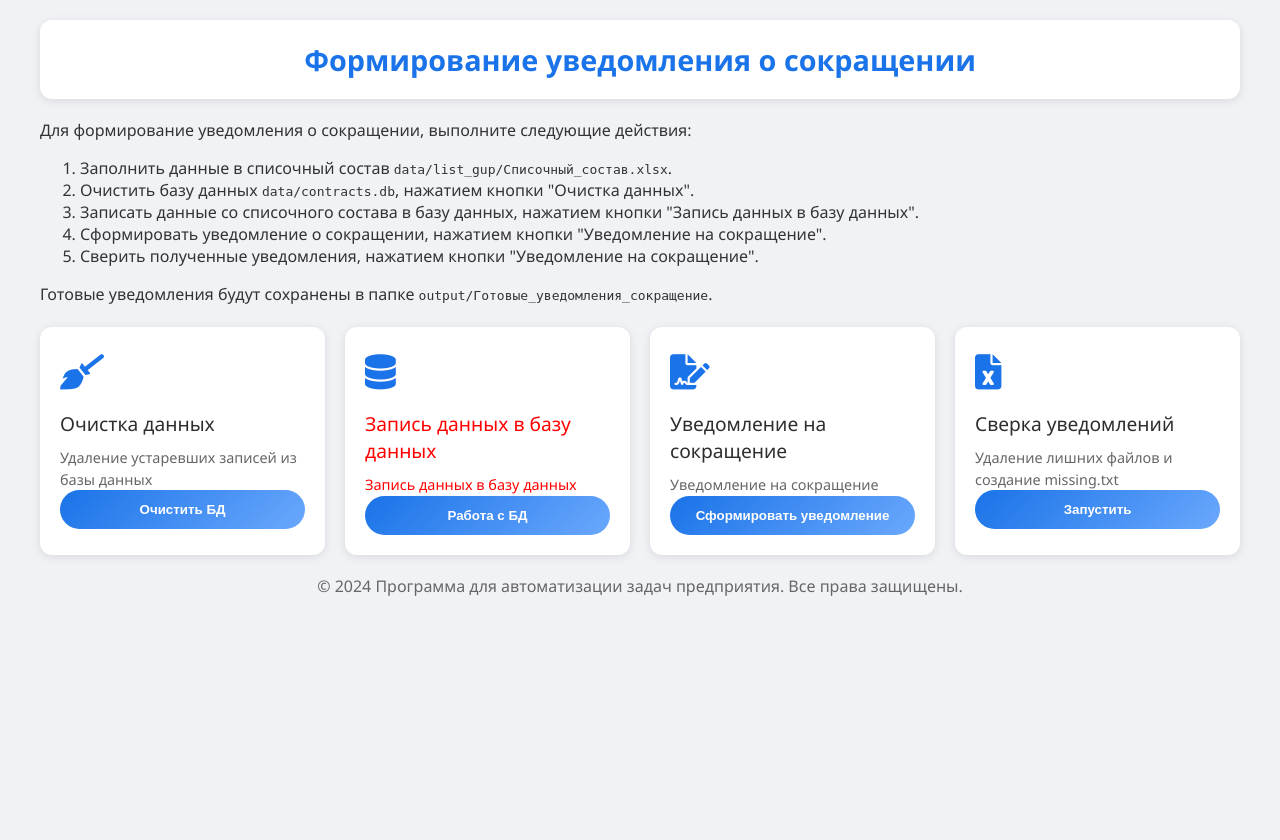
After one commit to PyRusAdmin/filling-out-employment-contracts-by.-PyRusAdmin, a FastAPI app: template templates/notification_compression.html in a window 1280 px wide. The commit adds this page. Run offline with FastAPI, Linux system fonts and the light colour scheme; the template is opened without the code that fills it, so the values that code supplies are empty.

Commit message:
Формирование уведомления о сокращении вынесено в отдельную страницу для удобства пользователя.

```diff
--- a/app.py
+++ b/app.py
@@ -120,6 +120,12 @@ async def formation_employment_contracts(request: Request):
     return templates.TemplateResponse("formation_employment_contracts.html", {"request": request})
 
 
+
+@app.get('/notification_compression', response_class=HTMLResponse)
+async def notification_compression(request: Request):
+    """Формирование уведомления о сокращении"""
+    return templates.TemplateResponse("notification_compression.html", {"request": request})
+
 @app.post("/action", response_class=HTMLResponse)
 async def action(request: Request, user_input: str = Form(...)):
     """Выполнение действий"""
@@ -160,6 +166,8 @@ async def action(request: Request, user_input: str = Form(...)):
         elif user_input == 18:  # Парсинг адресов для конверта
             logger.info("Пользователь запустил (Парсинг адресов для конверта)")
             await address_parsing()
+        elif user_input == 19:  # Формирование уведомления на сокращение
+            return RedirectResponse(url="/notification_compression", status_code=303)
 
         return RedirectResponse(url="/", status_code=303)
     except Exception as e:
--- a/src/checking_availability.py
+++ b/src/checking_availability.py
@@ -20,7 +20,7 @@ async def get_missing_ids():
         logger.error(f"Ошибка парсинга JSON: {e}")
         return
 
-    folder = "data/outgoing/Готовые_уведомления_сокращение"
+    folder = "output/Готовые_уведомления_сокращение"
     file_ids = {}
 
     # Собираем ID файлов и их имена
--- /dev/null
+++ b/templates/notification_compression.html
@@ -0,0 +1,68 @@
+<!DOCTYPE html>
+<html lang="en">
+<head>
+    <meta charset="UTF-8">
+    <meta name="viewport" content="width=device-width, initial-scale=1.0">
+    <title>Формирование уведомления о сокращении</title>
+    <link rel="stylesheet" href="https://cdnjs.cloudflare.com/ajax/libs/font-awesome/6.0.0/css/all.min.css">
+    <link rel="stylesheet" href="/static/styles.css"> <!-- Стиль проекта -->
+</head>
+<body>
+<div class="app-container">
+    <header>
+        <h1>Формирование уведомления о сокращении</h1>
+    </header>
+
+
+        Для формирование уведомления о сокращении, выполните следующие действия:
+    <ol>
+        <li>Заполнить данные в списочный состав <code>data/list_gup/Списочный_состав.xlsx</code>.</li>
+        <li>Очистить базу данных <code>data/contracts.db</code>, нажатием кнопки "Очистка данных".</li>
+        <li>Записать данные со списочного состава в базу данных, нажатием кнопки "Запись данных в базу данных".</li>
+        <li>Сформировать уведомление о сокращении, нажатием кнопки "Уведомление на сокращение".</li>
+        <li>Сверить полученные уведомления, нажатием кнопки "Уведомление на сокращение".</li>
+    </ol>
+        Готовые уведомления будут сохранены в папке <code>output/Готовые_уведомления_сокращение</code>.
+    <br><br>
+    <div class="grid-container">
+        <!--        Заполнение уведомлений на сокращение договоров-->
+
+        <div class="feature-card">
+            <div class="feature-icon"><i class="fas fa-broom"></i></div>
+            <div class="feature-title">Очистка данных</div>
+            <div class="feature-description">Удаление устаревших записей из базы данных</div>
+            <button class="action-button" onclick="handleAction(7)">Очистить БД</button>
+        </div>
+
+        <div class="feature-card">
+            <div class="feature-icon"><i class="fas fa-database"></i></div>
+            <div class="feature-title" style="color: red;">Запись данных в базу данных</div>
+            <div class="feature-description" style="color: red;">Запись данных в базу данных</div>
+            <button class="action-button" onclick="location.href='/import_excel_form'">Работа с БД</button>
+        </div>
+
+        <!--Уведомление о сокращении-->
+        <div class="feature-card">
+            <div class="feature-icon"><i class="fas fa-file-signature"></i></div>
+            <div class="feature-title">Уведомление на сокращение</div>
+            <div class="feature-description">Уведомление на сокращение</div>
+            <button class="action-button" onclick="handleAction(15)">Сформировать уведомление</button>
+        </div>
+
+        <!-- Сверка уведомлений с JSON -->
+        <div class="feature-card">
+            <div class="feature-icon"><i class="fas fa-file-excel"></i></div>
+            <div class="feature-title">Сверка уведомлений</div>
+            <div class="feature-description">Удаление лишних файлов и создание missing.txt</div>
+            <button class="action-button" onclick="handleAction(17)">Запустить</button>
+        </div>
+
+    </div>
+
+    <footer>
+        © 2024 Программа для автоматизации задач предприятия. Все права защищены.
+    </footer>
+</div>
+<script src="/static/script.js"></script> <!-- Скрипт для обработки действий -->
+</body>
+</html>
```
Also changed, not shown: doc/doc.md (+2 -0 lines), templates/index.html (+8 -0 lines).
